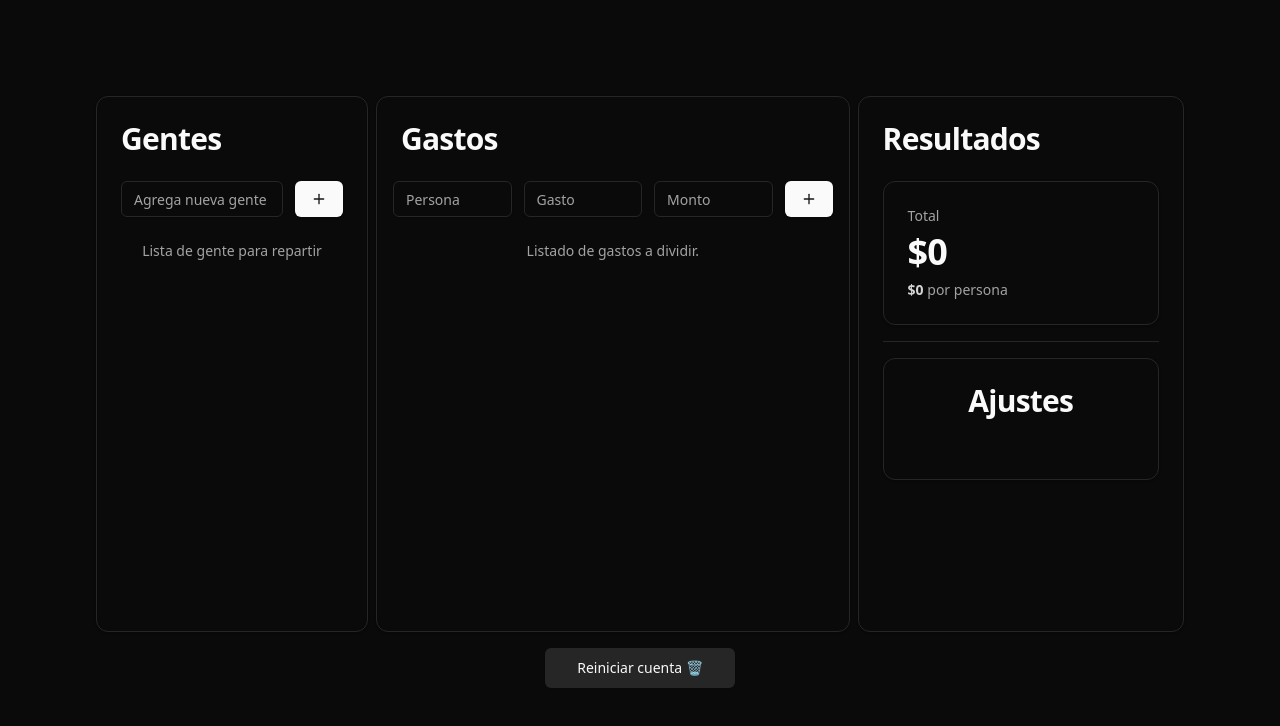
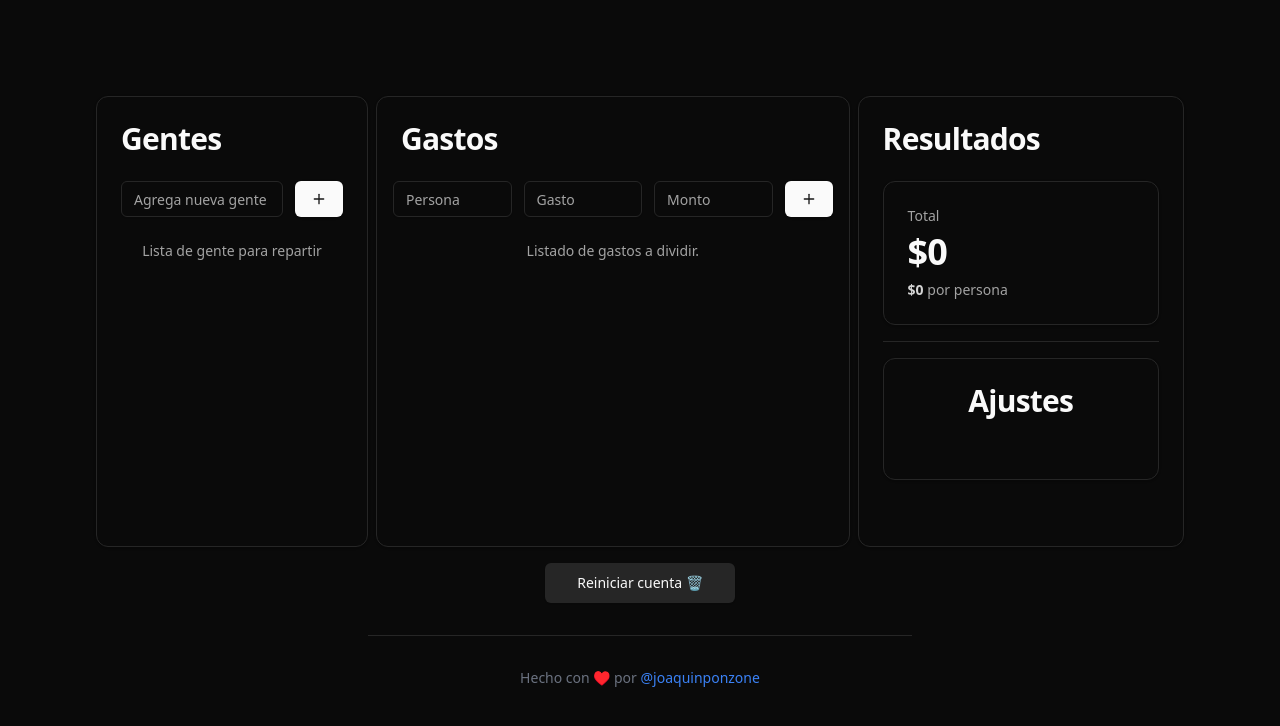
Before and after one commit to joaquinponzone/bill-splitter, a Next.js app: page / in a window 1280 px wide. Shown: the top 726 px of the page. Built offline with nearby package versions, Linux system fonts and the light colour scheme.

Commit message:
chore: Add copyright footer to Home page

```diff
--- a/src/app/page.tsx
+++ b/src/app/page.tsx
@@ -4,6 +4,7 @@
 import PeopleList from "@/components/people-list";
 import Results from "@/components/results";
 import { Button } from "@/components/ui/button";
+import { Separator } from "@/components/ui/separator";
 import { Bill, DataToSplit } from "@/lib/types";
 import { useState, useEffect } from "react";
 
@@ -66,6 +67,21 @@
           Reiniciar cuenta 🗑️
         </Button>
       </section>
+      {/* copyright footer */}
+      <Separator className="my-4 w-1/2" />
+      <footer className="p-4 text-center text-sm text-gray-500">
+        <p>
+          Hecho con ♥️ por{" "}
+          <a
+            href="https://github.com/joaquinponzone"
+            target="_blank"
+            rel="noopener noreferrer"
+            className="text-blue-500"
+          >
+            @joaquinponzone
+          </a>
+        </p>
+      </footer>
     </main>
   );
 }
--- a/src/components/bills-list.tsx
+++ b/src/components/bills-list.tsx
@@ -83,9 +83,15 @@
       detail: newBill.detail,
     };
     const newList = [...bills, payload];
-
     setBills(newList);
     handleSyncBills(newList);
+
+    // reset form
+    setNewBill({
+      person: "",
+      amount: "",
+      detail: "",
+    });
   };
 
   function removeBill(bill: any) {
```
